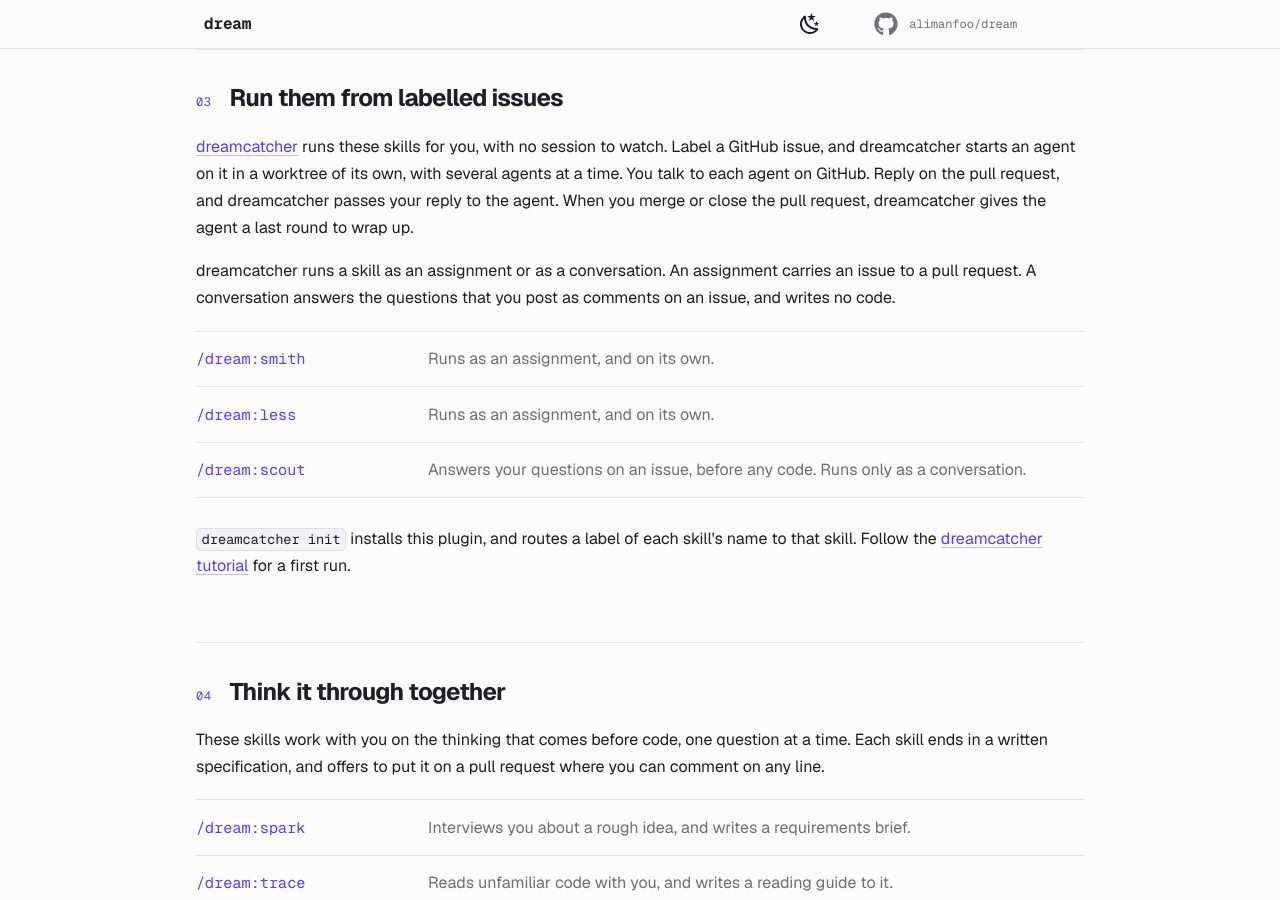
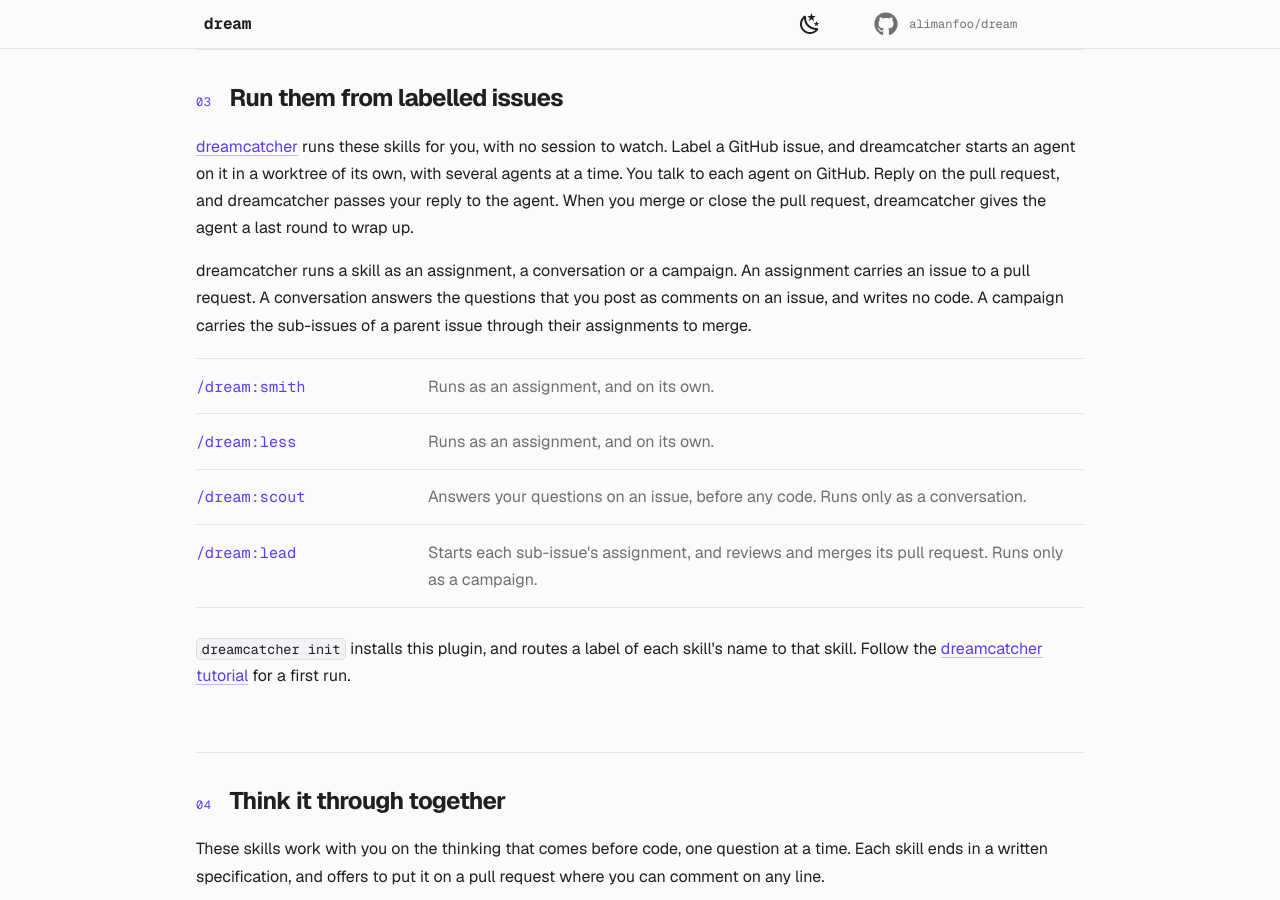
Before and after one commit to alimanfoo/dream, an MkDocs documentation site: the page built from docs/index.md, in a window 1280 px wide and 900 px high, scrolled down 1823 px. Built offline with MkDocs 1.6.1 and Material for MkDocs 9.7.7, drawn with Linux system fonts in a browser that asks for light colours; comment, search, counter and statistics services are not loaded.

Commit message:
Describe dream:lead and campaigns on the documentation site
Co-Authored-By: Claude <noreply@anthropic.com>

```diff
--- a/docs/index.md
+++ b/docs/index.md
@@ -52,15 +52,17 @@ each agent on GitHub. Reply on the pull request, and dreamcatcher passes your
 reply to the agent. When you merge or close the pull request, dreamcatcher gives
 the agent a last round to wrap up.
 
-dreamcatcher runs a skill as an assignment or as a conversation. An assignment
-carries an issue to a pull request. A conversation answers the questions that
-you post as comments on an issue, and writes no code.
+dreamcatcher runs a skill as an assignment, a conversation or a campaign. An
+assignment carries an issue to a pull request. A conversation answers the
+questions that you post as comments on an issue, and writes no code. A campaign
+carries the sub-issues of a parent issue through their assignments to merge.
 
-| Skill          | Under dreamcatcher                                                                |
-| -------------- | --------------------------------------------------------------------------------- |
-| `/dream:smith` | Runs as an assignment, and on its own.                                            |
-| `/dream:less`  | Runs as an assignment, and on its own.                                            |
-| `/dream:scout` | Answers your questions on an issue, before any code. Runs only as a conversation. |
+| Skill          | Under dreamcatcher                                                                                    |
+| -------------- | ----------------------------------------------------------------------------------------------------- |
+| `/dream:smith` | Runs as an assignment, and on its own.                                                                |
+| `/dream:less`  | Runs as an assignment, and on its own.                                                                |
+| `/dream:scout` | Answers your questions on an issue, before any code. Runs only as a conversation.                     |
+| `/dream:lead`  | Starts each sub-issue's assignment, and reviews and merges its pull request. Runs only as a campaign. |
 
 `dreamcatcher init` installs this plugin, and routes a label of each skill's
 name to that skill. Follow the
```
